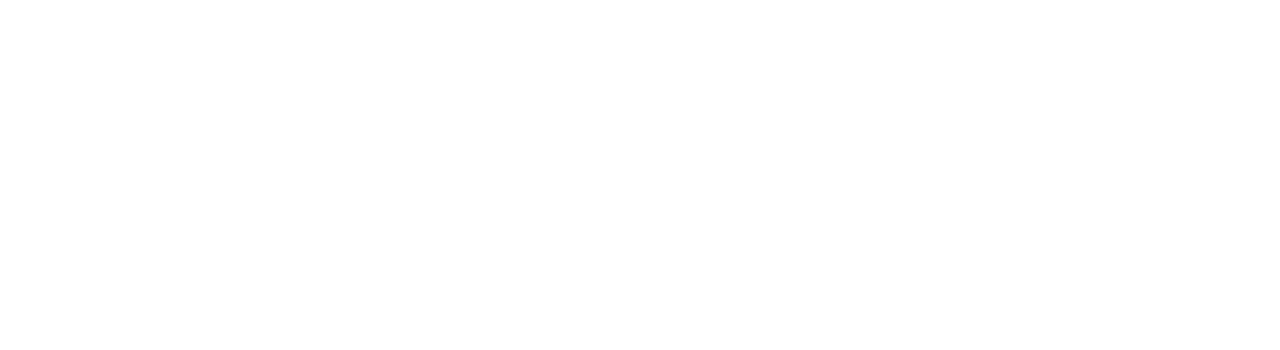
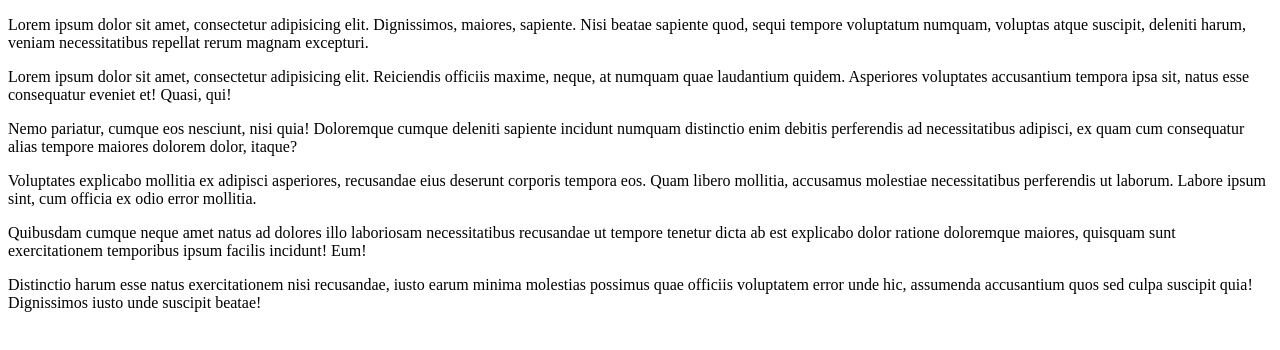
Before and after one commit to dickmarino/example_repo, a plain HTML site: page page_1.html in a window 1280 px wide. Drawn offline with Linux system fonts and the light colour scheme.

Commit message:
adding new content to the page_1

```diff
--- a/page_1.html
+++ b/page_1.html
@@ -3,6 +3,13 @@
 <head>
 	<meta charset="UTF-8">
 	<title>Page 2</title>
+	<p>Lorem ipsum dolor sit amet, consectetur adipisicing elit. Dignissimos, maiores, sapiente. Nisi beatae sapiente quod, sequi tempore voluptatum numquam, voluptas atque suscipit, deleniti harum, veniam necessitatibus repellat rerum magnam excepturi.</p>
+	<p>Lorem ipsum dolor sit amet, consectetur adipisicing elit. Reiciendis officiis maxime, neque, at numquam quae laudantium quidem. Asperiores voluptates accusantium tempora ipsa sit, natus esse consequatur eveniet et! Quasi, qui!</p>
+	<p>Nemo pariatur, cumque eos nesciunt, nisi quia! Doloremque cumque deleniti sapiente incidunt numquam distinctio enim debitis perferendis ad necessitatibus adipisci, ex quam cum consequatur alias tempore maiores dolorem dolor, itaque?</p>
+	<p>Voluptates explicabo mollitia ex adipisci asperiores, recusandae eius deserunt corporis tempora eos. Quam libero mollitia, accusamus molestiae necessitatibus perferendis ut laborum. Labore ipsum sint, cum officia ex odio error mollitia.</p>
+	<p>Quibusdam cumque neque amet natus ad dolores illo laboriosam necessitatibus recusandae ut tempore tenetur dicta ab est explicabo dolor ratione doloremque maiores, quisquam sunt exercitationem temporibus ipsum facilis incidunt! Eum!</p>
+	<p>Distinctio harum esse natus exercitationem nisi recusandae, iusto earum minima molestias possimus quae officiis voluptatem error unde hic, assumenda accusantium quos sed culpa suscipit quia! Dignissimos iusto unde suscipit beatae!</p>
+
 </head>
 <body>
 
```
